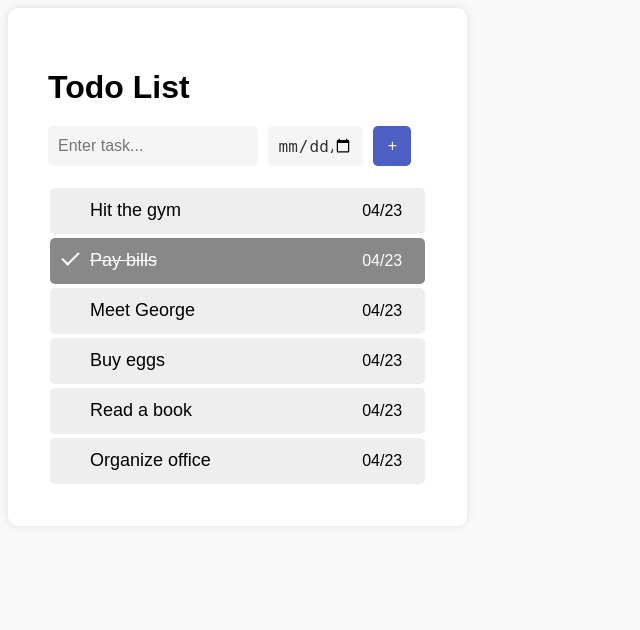
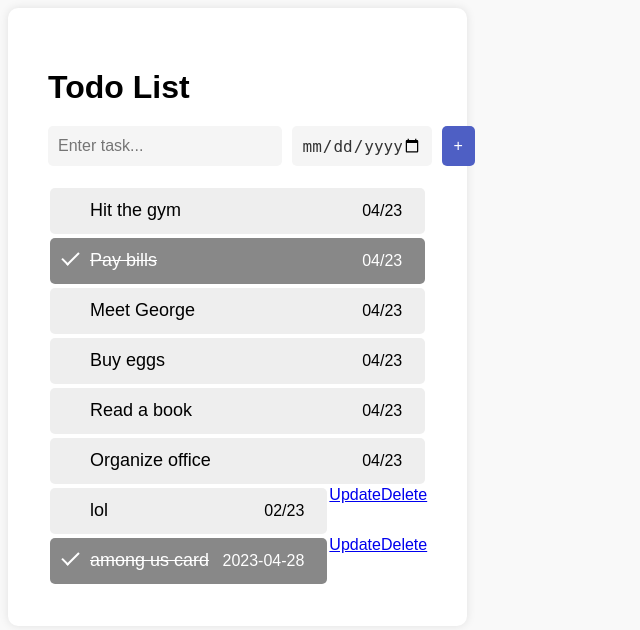
Before and after one commit to klam20/CMPE131-EmailClient, a Flask app: page /email in a window 1280 px wide. Shown: the top 630 px of the page, without its empty margins (0-640 px from the left). Run offline with Flask 3, Linux system fonts and the light colour scheme; data comes from the database, SQL or seed files in the repository; data that the repository does not hold is empty.

Commit message:
Got data base for tasks working + added functionality todoList

```diff
--- a/app/models.py
+++ b/app/models.py
@@ -1,4 +1,4 @@
-from app import db
+from app import *
 
 class task(db.Model):
     task_id = db.Column(db.Integer, primary_key=True)
--- a/app/routes.py
+++ b/app/routes.py
@@ -19,9 +19,9 @@ def email():
 
 @myapp_obj.route('/add', methods=['POST'])
 def addToDo():
-    name = request.form.get('name')
-    test = task(name = "lol", done = False)
-    test.set_date("04/23")
+    name = request.form.get("name")
+    date = request.form.get("date")
+    test = task(name = name, date = date, done = False)
     db.session.add(test)
     db.session.commit()
 
@@ -29,7 +29,7 @@ def addToDo():
 
 @myapp_obj.route('/update/<int:todo_id>')
 def update(todo_id):
-    todo= task.query.get(todo_id)
+    todo = task.query.get(todo_id)
     todo.done=not todo.done
     db.session.commit()
     return redirect(url_for("email"))
@@ -37,7 +37,7 @@ def update(todo_id):
 
 @myapp_obj.route('/delete/<int:todo_id>')
 def delete(todo_id):
-    todo= task.query.get(todo_id)
+    todo = task.query.get(todo_id)
     db.session.delete(todo)
     db.session.commit()
     return redirect(url_for("email"))
--- a/app/templates/email.html
+++ b/app/templates/email.html
@@ -14,14 +14,17 @@ body {
 .todo {
   display: flex;
   flex-wrap: wrap;
-  height: 100%;
-  min-height: 100%;
   width: 30%;
   background-color: #fff;
   border-radius: 10px;
   box-shadow: 0 0 10px rgba(0, 0, 0, 0.1);
   padding: 40px;
 
+}
+
+form {
+  display: flex;
+  flex-grow: 1;
 }
 
 div h1 {
@@ -35,32 +38,33 @@ div label {
   color: #555;
 }
 
-div input[type="text"] {
+form input[type="text"] {
   padding: 10px;
   margin-bottom: 20px;
-  width: 50%;
   height: 20px;
   border: none;
   border-radius: 5px;
   background-color: #f5f5f5;
   font-size: 16px;
   color: #333;
+  min-width: 50%;
+  flex-grow: 1;
 }
 
-div input[type="date"] {
+form input[type="date"] {
   padding: 10px;
   margin-bottom: 20px;
-  width: 20%;
   height: 20px;
   border: none;
   border-radius: 5px;
   background-color: #f5f5f5;
   font-size: 16px;
   margin-left: 10px;
+  width: 120px;
   color: #333;
 }
 
-div button[type="submit"] {
+form button[type="submit"] {
   background-color: #4e5fc4;
   border: none;
   color: #fff;
@@ -70,7 +74,7 @@ div button[type="submit"] {
   cursor: pointer;
   transition: background-color 0.3s ease;
   height: 40px;
-  width: 10%;
+  width: 40px;
   margin-left: 10px;
 }
 
@@ -131,10 +135,12 @@ div li.checked::before {
 <body>
 	<div class="todo">
 		<h1>Todo List</h1>
-        <div class="linebreak"></div>
-		<input type="text" id="name" name="name" placeholder="Enter task..." required>
-		<input type="date" id="date" name="date" placeholder="mm/dd" required>
-		<button type="submit">+</button>
+    <div class="linebreak"></div>
+    <form action="/add" method="post">
+      <input type="text" id="name" name="name" placeholder="Enter task..." required>
+      <input type="date" id="date" name="date" placeholder="mm/dd" required>
+      <button type="submit">+</button>
+    </form>
         <div class="linebreak"></div>
         <li>Hit the gym
             <div class="date">04/23</div>
@@ -160,16 +166,19 @@ div li.checked::before {
             <div class="date">04/23</div>
         </li>
         {%for task in todo_list%}
+        <div class="linebreak"></div>
         <tr>
-            <td>{{todo.task_id}}</td>
-            <td>{{todo.name}}</td>
-            {%if todo.done==False%}
-            <td>Not Done</td>
+            {%if task.done==False%}
+            <li>{{task.name}}
+              <div class="date">{{task.date}}</div>
+            </li>
             {%else%}
-            <td>Done</td>
+            <li class="checked">{{task.name}}
+              <div class="date">{{task.date}}</div>
+            </li>
             {%endif%}
-            <td><a href="/update/{{todo.task_id}}">Update</a></td>
-            <td><a href="/delete/{{todo.task_id}}">Delete</a></td>
+            <td><a href="/update/{{task.task_id}}">Update</a></td>
+            <td><a href="/delete/{{task.task_id}}">Delete</a></td>
         </tr>
         {%endfor%}
     </div>
```
Also changed, not shown: app/app.db.
